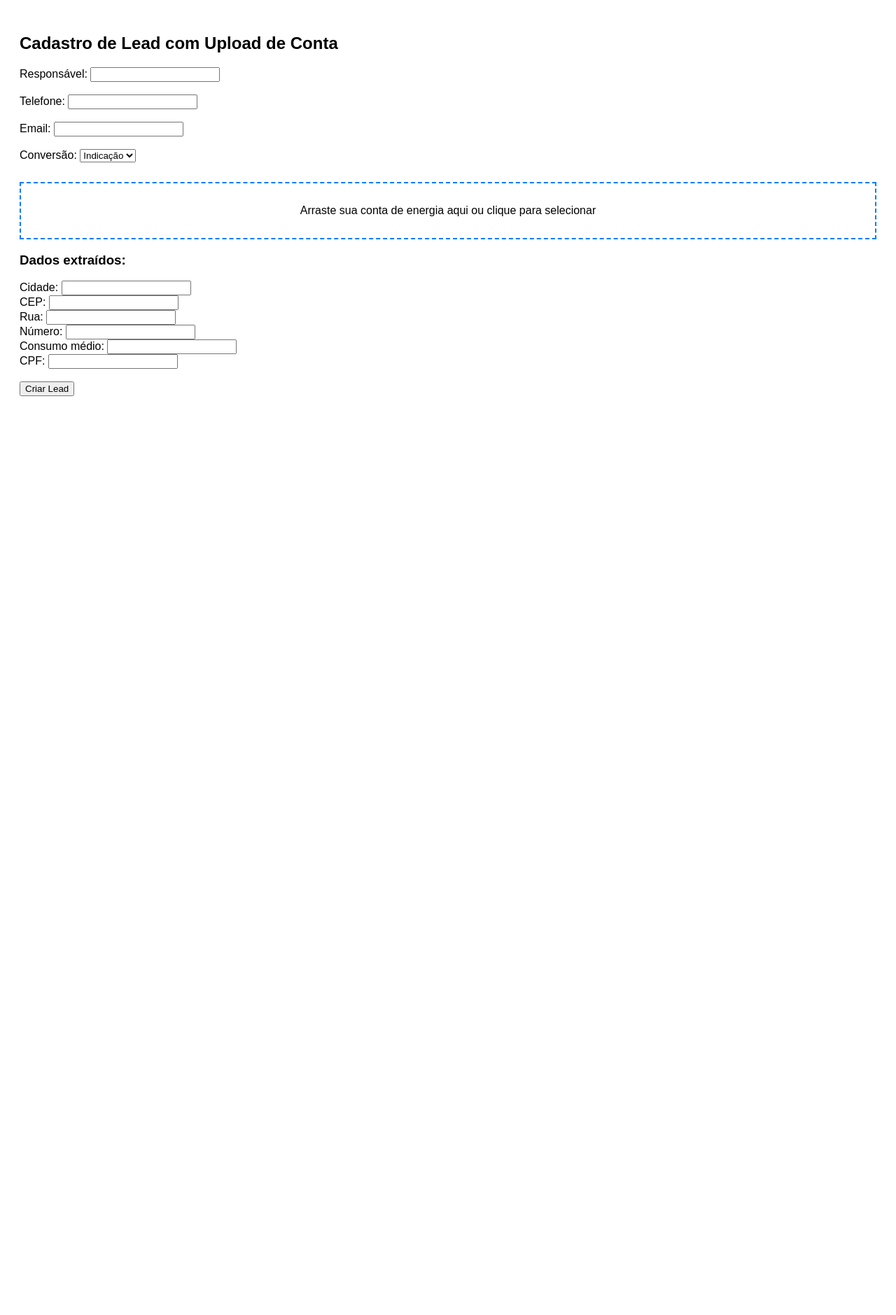
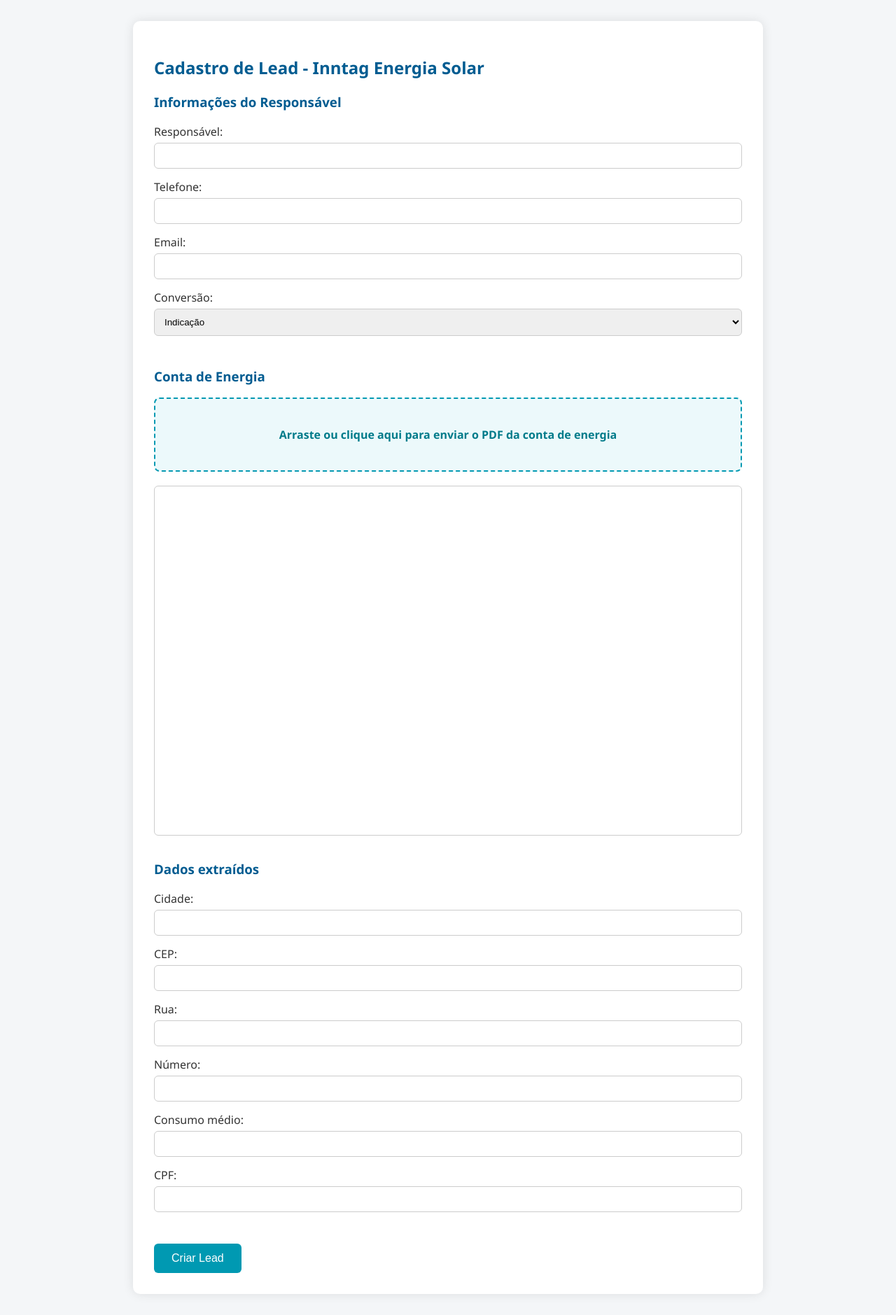
Before and after one commit to INNTAG/extrator-leads-inntag, a Flask app: page / in a window 1280 px wide. Shown: the whole page at 70% size. Before the commit the page ends 566 px from the top, so only its background shows below. Run offline with Flask 3, Linux system fonts and the light colour scheme.

Commit message:
feat: layout moderno com separação de áreas e preview PDF

```diff
--- a/static/script.js
+++ b/static/script.js
@@ -11,7 +11,7 @@
   dropArea.style.borderColor = "green";
 });
 dropArea.addEventListener("dragleave", () => {
-  dropArea.style.borderColor = "#007bff";
+  dropArea.style.borderColor = "#0099b2";
 });
 dropArea.addEventListener("drop", e => {
   e.preventDefault();
@@ -33,6 +33,9 @@
     document.getElementById("numero").value = data.numero || "";
     document.getElementById("consumo_medio").value = data.consumo_medio || "";
     document.getElementById("cpf").value = data.cpf || "";
+    document.getElementById("nome").value = data.nome || "";
+
+    document.getElementById("preview-pdf").src = `/pdf/${data.arquivo}`;
   });
 }
 
--- a/templates/index.html
+++ b/templates/index.html
@@ -2,43 +2,122 @@
 <html lang="pt-br">
 <head>
   <meta charset="UTF-8">
-  <title>Cadastro de Lead</title>
+  <title>Lead Inntag</title>
   <script src="/static/script.js" defer></script>
   <style>
-    body { font-family: sans-serif; padding: 20px; }
+    * { box-sizing: border-box; }
+    body {
+      font-family: 'Segoe UI', sans-serif;
+      margin: 0;
+      padding: 0;
+      background: #f4f6f8;
+      color: #333;
+    }
+    .container {
+      max-width: 900px;
+      margin: 30px auto;
+      background: #fff;
+      padding: 30px;
+      border-radius: 10px;
+      box-shadow: 0 0 15px rgba(0,0,0,0.1);
+    }
+    h2, h3 {
+      color: #005c91;
+    }
+    .section {
+      margin-bottom: 30px;
+    }
+    label {
+      display: block;
+      margin-bottom: 5px;
+      font-weight: 500;
+    }
+    input, select {
+      width: 100%;
+      padding: 10px;
+      margin-bottom: 15px;
+      border: 1px solid #ccc;
+      border-radius: 6px;
+    }
     .dropzone {
-      border: 2px dashed #007bff;
-      padding: 30px;
+      border: 2px dashed #0099b2;
+      background: #ecf9fb;
+      padding: 40px;
       text-align: center;
-      margin-top: 10px;
+      cursor: pointer;
+      color: #007b8a;
+      font-weight: bold;
+      border-radius: 8px;
+    }
+    .btn {
+      padding: 12px 25px;
+      background: #0099b2;
+      color: white;
+      border: none;
+      border-radius: 6px;
+      font-size: 16px;
+      cursor: pointer;
+    }
+    .btn:hover {
+      background: #007788;
+    }
+    iframe {
+      margin-top: 20px;
+      width: 100%;
+      height: 500px;
+      border: 1px solid #ccc;
+      border-radius: 6px;
     }
   </style>
 </head>
 <body>
-  <h2>Cadastro de Lead com Upload de Conta</h2>
+  <div class="container">
+    <h2>Cadastro de Lead - Inntag Energia Solar</h2>
+
+    <div class="section">
+      <h3>Informações do Responsável</h3>
       <form id="lead-form">
-    <label>Responsável: <input name="nome" required></label><br><br>
-    <label>Telefone: <input name="tel" required></label><br><br>
-    <label>Email: <input name="email" type="email" required></label><br><br>
-    <label>Conversão:
+        <label>Responsável:</label>
+        <input name="nome" id="nome" required>
+
+        <label>Telefone:</label>
+        <input name="tel" required>
+
+        <label>Email:</label>
+        <input name="email" type="email" required>
+
+        <label>Conversão:</label>
         <select name="conversao">
           <option value="indicacao">Indicação</option>
           <option value="captacao">Captação</option>
         </select>
-    </label><br><br>
+    </div>
 
-    <div class="dropzone" id="drop-area">Arraste sua conta de energia aqui ou clique para selecionar</div>
+    <div class="section">
+      <h3>Conta de Energia</h3>
+      <div class="dropzone" id="drop-area">Arraste ou clique aqui para enviar o PDF da conta de energia</div>
       <input type="file" id="file-input" hidden accept="application/pdf">
+      <iframe id="preview-pdf"></iframe>
+    </div>
 
-    <h3>Dados extraídos:</h3>
-    <label>Cidade: <input name="cidade" id="cidade"></label><br>
-    <label>CEP: <input name="cep" id="cep"></label><br>
-    <label>Rua: <input name="rua" id="rua"></label><br>
-    <label>Número: <input name="numero" id="numero"></label><br>
-    <label>Consumo médio: <input name="consumo_medio" id="consumo_medio"></label><br>
-    <label>CPF: <input name="cpf" id="cpf"></label><br><br>
+    <div class="section">
+      <h3>Dados extraídos</h3>
+      <label>Cidade:</label>
+      <input name="cidade" id="cidade">
+      <label>CEP:</label>
+      <input name="cep" id="cep">
+      <label>Rua:</label>
+      <input name="rua" id="rua">
+      <label>Número:</label>
+      <input name="numero" id="numero">
+      <label>Consumo médio:</label>
+      <input name="consumo_medio" id="consumo_medio">
+      <label>CPF:</label>
+      <input name="cpf" id="cpf">
+    </div>
 
-    <button type="submit">Criar Lead</button>
+    <button type="submit" class="btn">Criar Lead</button>
     </form>
+  </div>
 </body>
 </html>
```
Lines whose indentation alone changed are shown as unchanged.
